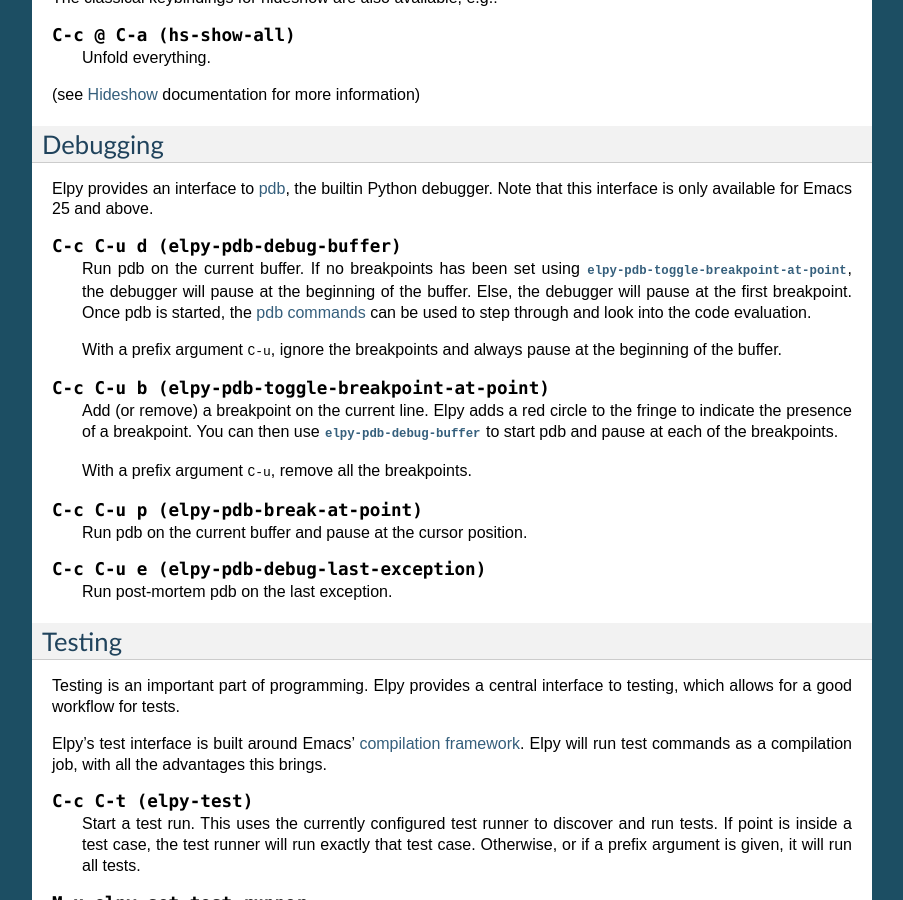
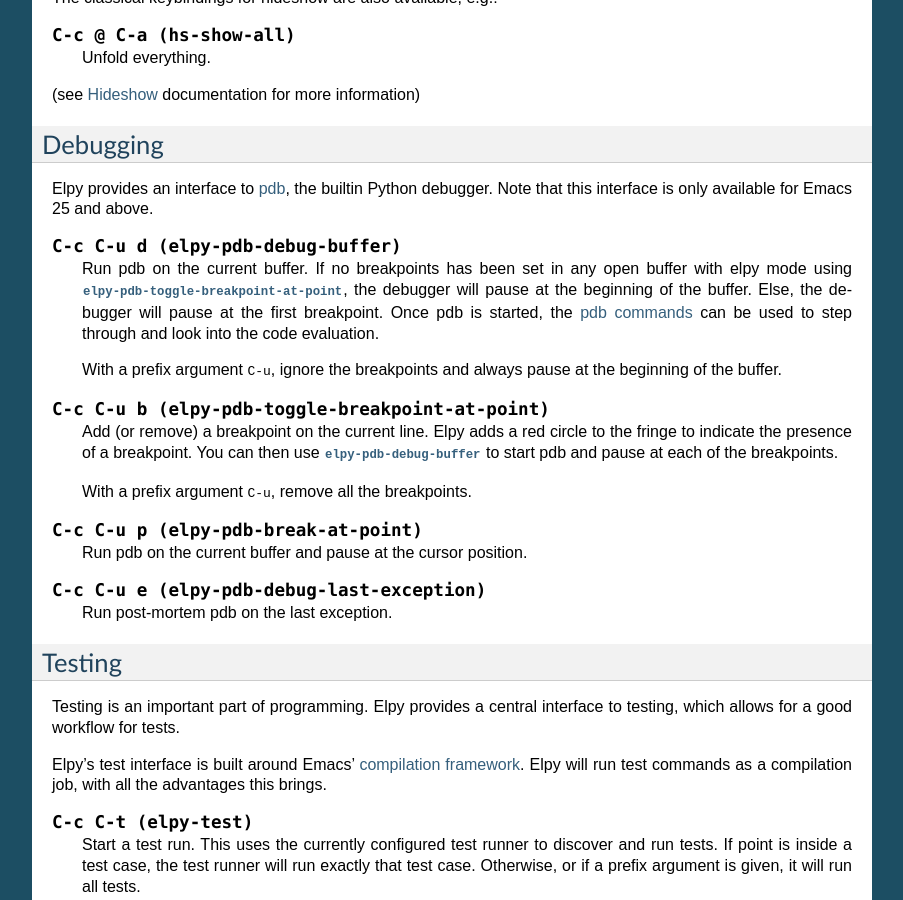
Before and after one commit to jorgenschaefer/elpy, a Sphinx documentation site: the page built from docs/ide.rst, in a window 1280 px wide and 900 px high, scrolled down 8932 px. Shown: the whole window, without its empty margins (198-1101 px from the left). Built offline with Sphinx 7.4.7, drawn with Linux system fonts in a browser that asks for light colours.

Commit message:
* Update documentation

```diff
--- a/docs/ide.rst
+++ b/docs/ide.rst
@@ -676,7 +676,8 @@
 .. command:: elpy-pdb-debug-buffer
    :kbd: C-c C-u d
 
-   Run pdb on the current buffer. If no breakpoints has been set using
+   Run pdb on the current buffer. If no breakpoints has been set in any
+   open buffer with elpy mode using
    :command:`elpy-pdb-toggle-breakpoint-at-point`, the debugger will
    pause at the beginning of the buffer. Else, the debugger will pause
    at the first breakpoint. Once pdb is started, the `pdb commands`_
```
